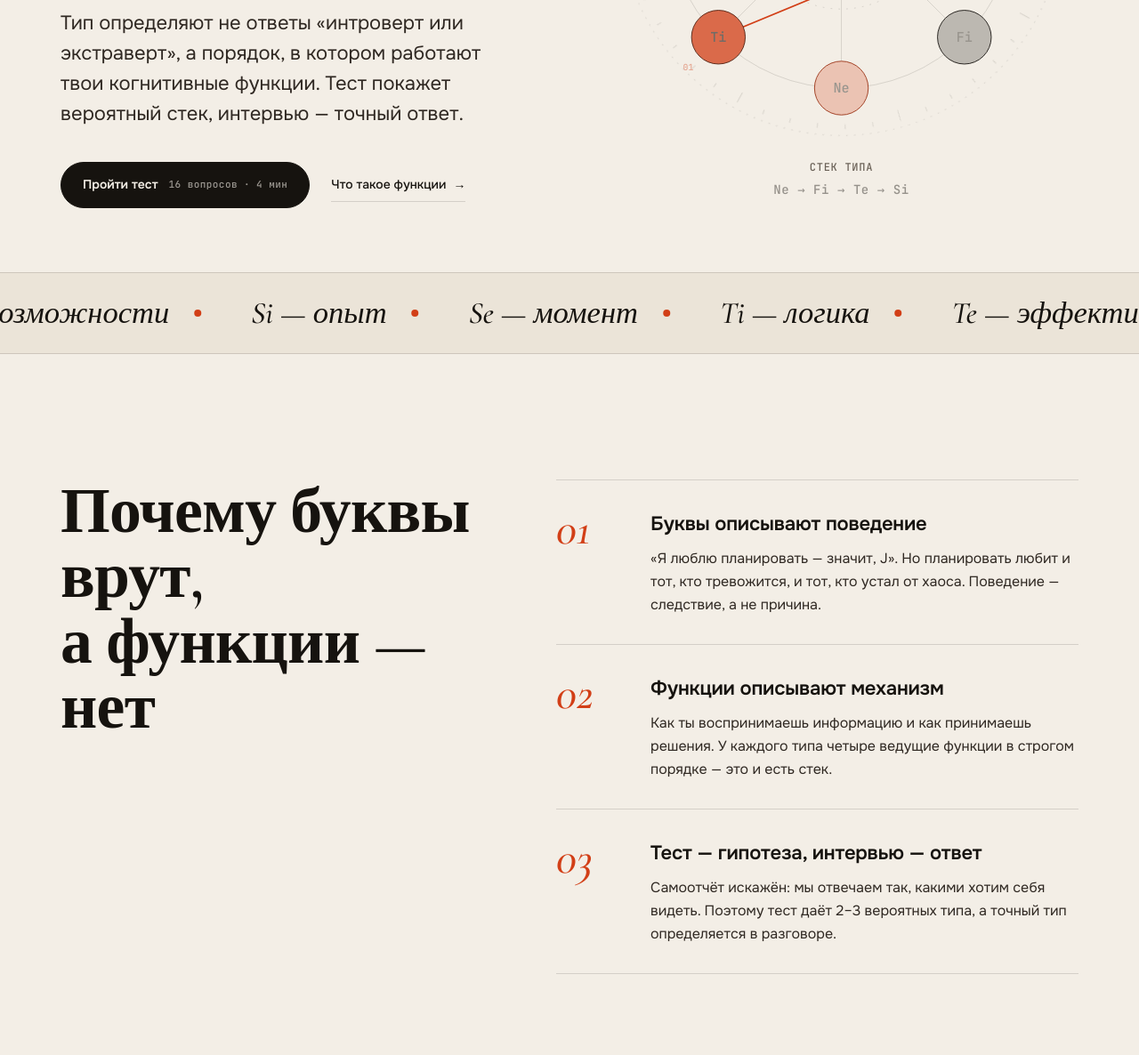
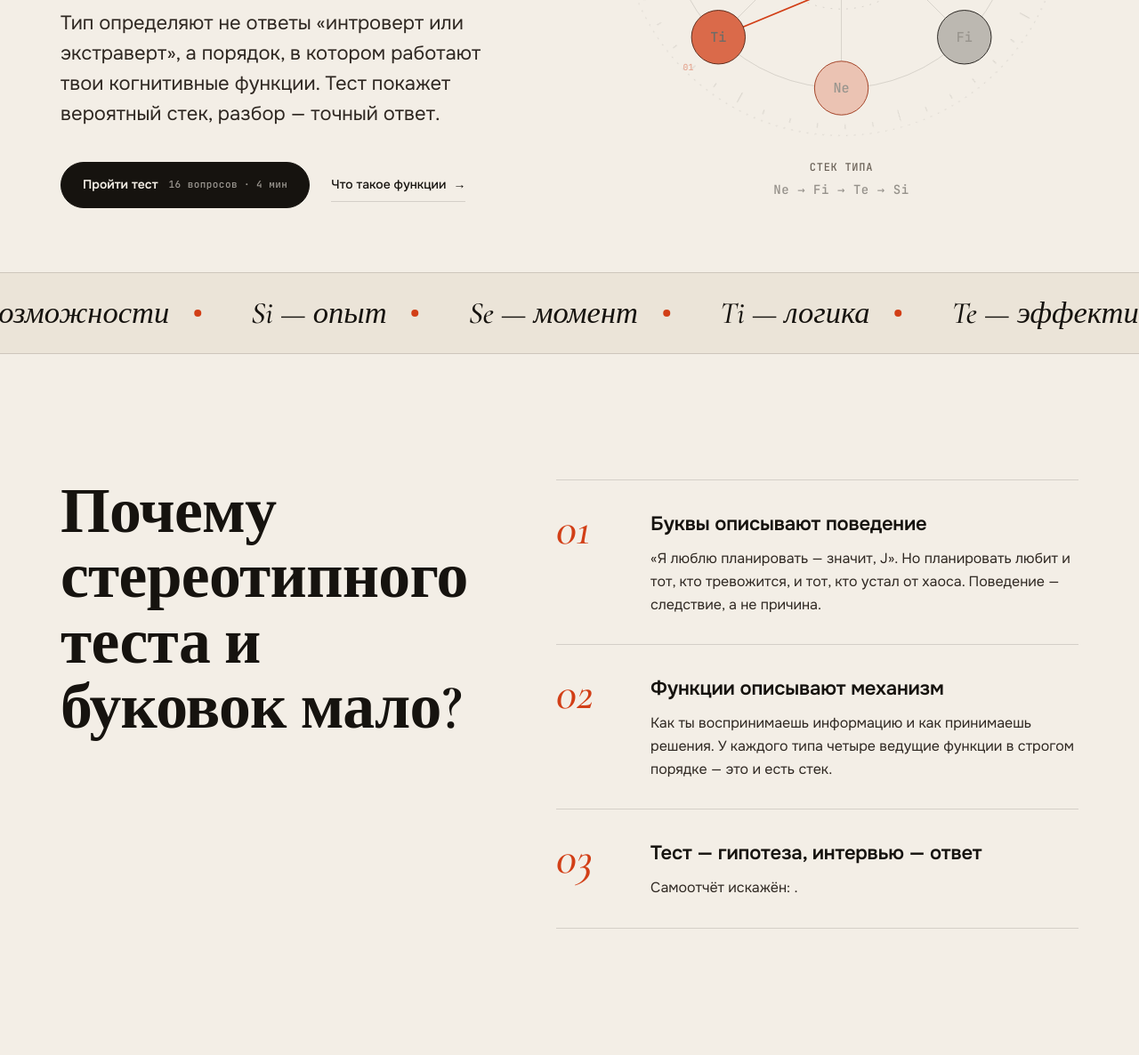
Before and after one commit to Dostykmay/stek, a plain HTML site: page index.html in a window 1280 px wide. Shown: the part 494-1680 px from the top of the page at 89% size. Drawn offline with nearby package versions, Linux system fonts and the light colour scheme.

Commit message:
изменила текст немного

```diff
--- a/index.html
+++ b/index.html
@@ -51,10 +51,10 @@
         <div class="hero__text">
           <p class="eyebrow reveal">MBTI · когнитивные функции</p>
           <h1 class="hero__title reveal">
-            Ты — не <em>четыре</em> буквы.
+            Mbti — не <em>четыре</em> буквы.
           </h1>
           <p class="hero__lead reveal">
-            Тип определяют не ответы «интроверт или экстраверт», а порядок, в котором работают твои когнитивные функции. Тест покажет вероятный стек, интервью — точный ответ.
+            Тип определяют не ответы «интроверт или экстраверт», а порядок, в котором работают твои когнитивные функции. Тест покажет вероятный стек, разбор — точный ответ.
           </p>
           <div class="hero__actions reveal">
             <a href="#test" class="btn" data-start>Пройти тест <span class="btn__meta">16 вопросов · 4 мин</span></a>
@@ -83,7 +83,7 @@
     <!-- WHY -->
     <section class="why" id="why">
       <div class="container why__grid">
-        <h2 class="section-title reveal">Почему буквы врут,<br />а функции — нет</h2>
+        <h2 class="section-title reveal">Почему стереотипного теста и буковок мало?</h2>
         <ol class="why__list">
           <li class="reveal">
             <span class="why__num">01</span>
@@ -103,7 +103,7 @@
             <span class="why__num">03</span>
             <div>
               <h3>Тест — гипотеза, интервью — ответ</h3>
-              <p>Самоотчёт искажён: мы отвечаем так, какими хотим себя видеть. Поэтому тест даёт 2–3 вероятных типа, а точный тип определяется в разговоре.</p>
+              <p>Самоотчёт искажён: .</p>
             </div>
           </li>
         </ol>
```
